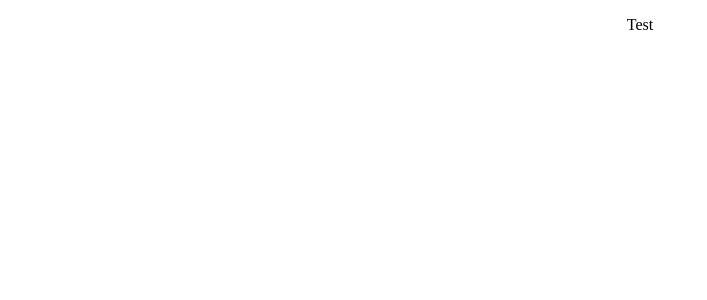
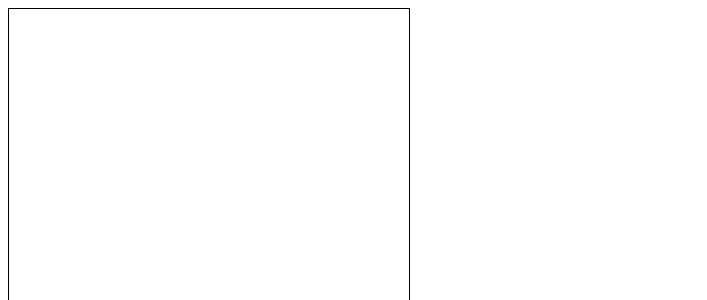
Before and after one commit to N6MCA51593/it-tasker, a React (Create React App) app in the folder client/: page / in a window 1280 px wide. Shown: the top 300 px of the page, without its empty margins (0-707 px from the left). Built offline with nearby package versions, Linux system fonts and the light colour scheme; the HTML template or start-up script is replaced by a standard one.

Commit message:
Drawing progress

```diff
--- a/client/src/App.css
+++ /dev/null
@@ -1,38 +0,0 @@
-.App {
-  text-align: center;
-}
-
-.App-logo {
-  height: 40vmin;
-  pointer-events: none;
-}
-
-@media (prefers-reduced-motion: no-preference) {
-  .App-logo {
-    animation: App-logo-spin infinite 20s linear;
-  }
-}
-
-.App-header {
-  background-color: #282c34;
-  min-height: 100vh;
-  display: flex;
-  flex-direction: column;
-  align-items: center;
-  justify-content: center;
-  font-size: calc(10px + 2vmin);
-  color: white;
-}
-
-.App-link {
-  color: #61dafb;
-}
-
-@keyframes App-logo-spin {
-  from {
-    transform: rotate(0deg);
-  }
-  to {
-    transform: rotate(360deg);
-  }
-}
--- a/client/src/App.js
+++ b/client/src/App.js
@@ -1,10 +1,11 @@
 import React from 'react';
-import './App.css';
+import './App.scss';
+import GeometryDrawing from './GeometryDrawing';
 
 const App = () => {
   return (
     <div className='App'>
-      <p>Test</p>
+      <GeometryDrawing />
     </div>
   );
 };
--- /dev/null
+++ b/client/src/App.scss
@@ -0,0 +1,5 @@
+.draw-area {
+  width: 400px;
+  height: 400px;
+  border: 1px solid black;
+}
--- /dev/null
+++ b/client/src/GeometryDrawing.js
@@ -0,0 +1,43 @@
+import React, { useRef, useState } from 'react';
+import Layout from './Layout';
+import Wall from './Wall';
+
+const GeometryDrawing = () => {
+  const [points, setPoints] = useState([]);
+  const [currPos, setCurrPos] = useState(null);
+  const ref = useRef();
+
+  const getRelCoord = e => {
+    const boundingRect = ref.current.getBoundingClientRect();
+    return {
+      x: e.clientX - boundingRect.left,
+      y: e.clientY - boundingRect.top
+    };
+  };
+
+  const handleClick = e => {
+    setPoints([...points, getRelCoord(e)]);
+  };
+
+  const handleMouseMove = e => {
+    setCurrPos(getRelCoord(e));
+  };
+
+  return (
+    <div>
+      <div
+        ref={ref}
+        onClick={e => handleClick(e)}
+        onMouseMove={e => handleMouseMove(e)}
+        className='draw-area'
+      ></div>
+      <svg>
+        {points.map((e, i) => (
+          <Wall key={i} coords={e} currPos={currPos} />
+        ))}
+      </svg>
+    </div>
+  );
+};
+
+export default GeometryDrawing;
--- /dev/null
+++ b/client/src/Layout.js
@@ -0,0 +1,17 @@
+import React from 'react';
+import Wall from './Wall';
+//import PropTypes from 'prop-types';
+
+const Layout = points => {
+  return (
+    <svg>
+      {points.map((e, i) => (
+        <Wall key={i} coords={e} />
+      ))}
+    </svg>
+  );
+};
+
+//Layout.propTypes = {};
+
+export default Layout;
--- /dev/null
+++ b/client/src/Wall.js
@@ -0,0 +1,10 @@
+import React from 'react';
+//import PropTypes from 'prop-types';
+
+const Wall = props => {
+  return <div></div>;
+};
+
+//Wall.propTypes = {};
+
+export default Wall;
--- a/package.json
+++ b/package.json
@@ -17,5 +17,8 @@
   "bugs": {
     "url": "https://github.com/N6MCA51593/it-tasker/issues"
   },
-  "homepage": "https://github.com/N6MCA51593/it-tasker#readme"
+  "homepage": "https://github.com/N6MCA51593/it-tasker#readme",
+  "dependencies": {
+    "node-sass": "^4.14.1"
+  }
 }
```
Also changed, not shown: 1 other file (tests, documents, lock files or other folders).
